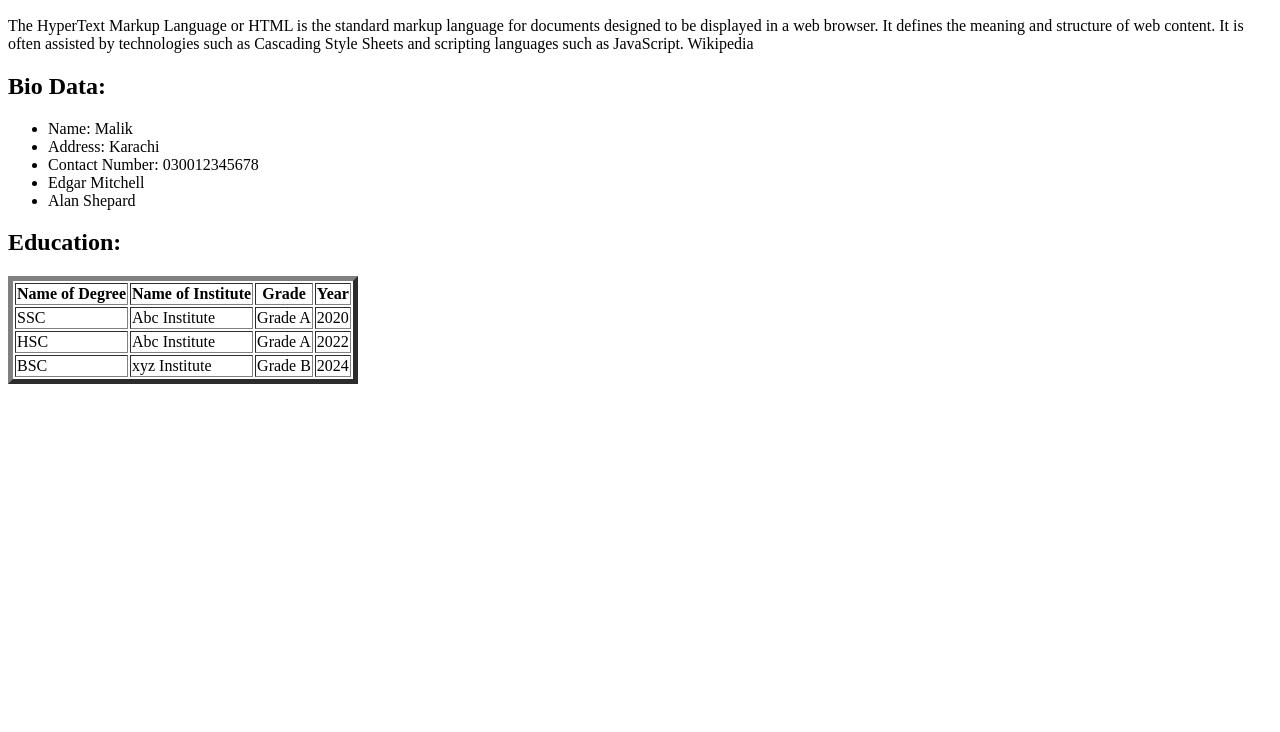
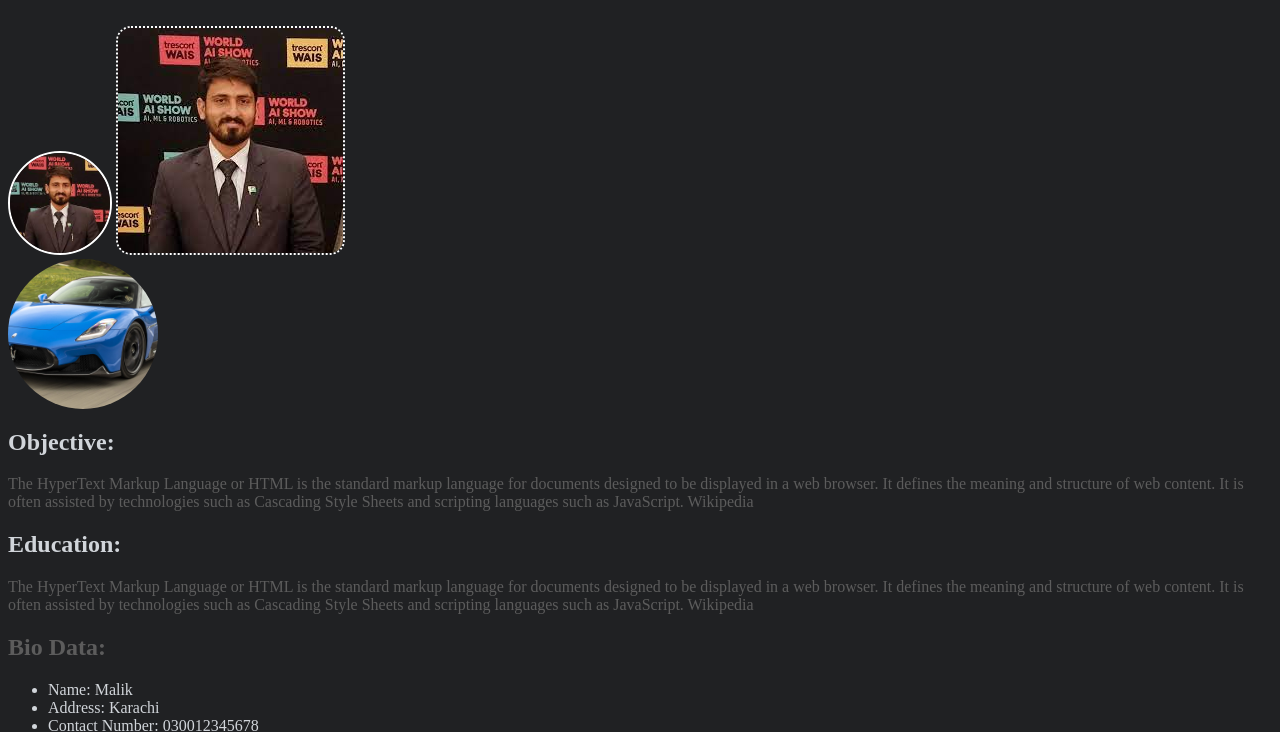
Before and after one commit to mInzamamMalik/Peshawar-Chatbot-Sec-A, a plain HTML site: page index.html in a window 1280 px wide. Shown: the part 234-966 px from the top of the page. Before the commit the page ends 800 px from the top, so only its background shows below. Drawn offline with Linux system fonts and the light colour scheme.

Commit message:
class code

```diff
--- a/index.html
+++ b/index.html
@@ -5,23 +5,38 @@
     <meta charset="UTF-8">
     <meta name="viewport" content="width=device-width, initial-scale=1.0">
     <title>Document</title>
+    <link rel="stylesheet" href="./styles.css">
 </head>
 
 <body>
 
     <h1>My Resume: </h1>
 
-    <img width="100px" src="./img/download.jpeg" alt="Grapefruit slice atop a pile of other slices" />
+    <img class="profilePhoto" src="./img/download.jpeg" alt="Grapefruit slice atop a pile of other slices" />
+    <img class="squareProfile" src="./img/download.jpeg" alt="Grapefruit slice atop a pile of other slices" />
+
+    <div class="circular-image">
+        <img src="./img/car.jpg" alt="Your Image">
+    </div>
+
 
     <h2>Objective: </h2>
-    <p>
+    <p class="dim">
         The HyperText Markup Language or HTML is the standard markup language for documents designed to be displayed in
         a web browser. It defines the meaning and structure of web content. It is often assisted by technologies such as
         Cascading Style Sheets and scripting languages such as JavaScript. Wikipedia
     </p>
 
 
-    <h2>Bio Data:</h2>
+    <h2>Education: </h2>
+    <p class="dim">
+        The HyperText Markup Language or HTML is the standard markup language for documents designed to be displayed in
+        a web browser. It defines the meaning and structure of web content. It is often assisted by technologies such as
+        Cascading Style Sheets and scripting languages such as JavaScript. Wikipedia
+    </p>
+
+
+    <h2 class="dim">Bio Data:</h2>
     <ul>
         <li>Name: Malik</li>
         <li>Address: Karachi</li>
--- /dev/null
+++ b/styles.css
@@ -0,0 +1,41 @@
+h1 {
+    color: #FEFEFE;
+    font-size: 6rem;
+    font-family: "Open Sans", Helvetica, sans-serif;
+}
+
+.dim {
+    color: rgb(92, 92, 92);
+}
+
+body {
+    background-color: #202123;
+    color: #D1D5DA;
+}
+
+.profilePhoto {
+    width: 100px;
+    border: 2px double white;
+    border-radius: 50%;
+}
+.squareProfile{
+    border-radius: 15px;
+    border: 2px dotted white;
+}
+
+.circular-image {
+    width: 150px;
+    /* Adjust the width and height to your desired size */
+    height: 150px;
+    border-radius: 50%;
+    /* This makes the element circular */
+    overflow: hidden;
+    /* This ensures the image stays within the circular shape */
+}
+
+.circular-image img {
+    width: 100%;
+    height: 100%;
+    object-fit: cover;
+    /* This maintains the aspect ratio and covers the circular area */
+}
```
Also changed, not shown: img/car.jpg (added).
